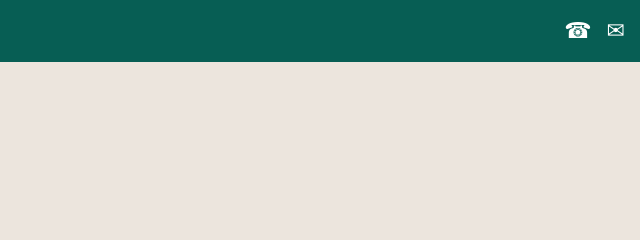
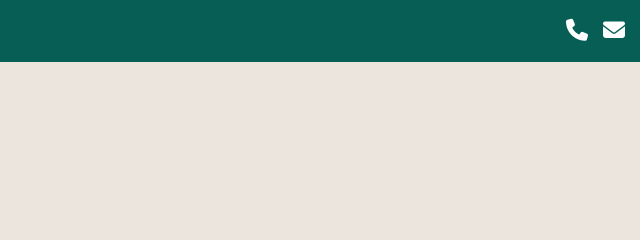
Before and after one commit to KgosiS/portfoliochatbot, a website: page public/index.html in a window 1280 px wide. Shown: the top 240 px of the page, 640-1280 px from the left. Drawn offline with Linux system fonts and the light colour scheme; a small style sheet from the web is missing.

Commit message:
Update index.html

```diff
--- a/public/index.html
+++ b/public/index.html
@@ -9,6 +9,8 @@
 <meta property="og:description" content="Chat with Kgosi Sebako’s CV chatbot! Ask about skills, projects, education, and achievements.">
 <meta property="og:image" content="https://i.postimg.cc/nz8tMc9Z/628a4b0d-d1c4-487d-8ac8-22a03878b9e0.jpg">
 <meta property="og:url" content="https://your-gh-pages-url-here/">
+
+<link rel="stylesheet" href="https://cdnjs.cloudflare.com/ajax/libs/font-awesome/6.5.2/css/all.min.css" integrity="sha512-SnH5WK+bZxgPHs44uWIX+LLMDJqC6YJpYmYw6tE8K9S+lJ3P8Tj4g8K9g5/F6z8pI9o4t5/g2s/q8T2d4uG6g==" crossorigin="anonymous" referrerpolicy="no-referrer" />
 
 <style>
 body { margin:0; font-family:Arial,sans-serif; background:#ece5dd; display:flex; flex-direction:column; height:100vh; }
@@ -36,6 +38,7 @@ body { margin:0; font-family:Arial,sans-serif; background:#ece5dd; display:flex;
   gap:15px;
   align-items:center;
 }
+/* Adjusted font size for Font Awesome icons if needed, but keeping original for general look */
 .header-icons a {
   color:white;
   font-size:22px;
@@ -103,9 +106,9 @@ body { margin:0; font-family:Arial,sans-serif; background:#ece5dd; display:flex;
   </div>
 
   <div class="header-icons">
-    <a href="tel:+27774986080">&#9742;</a>
+    <a href="tel:+27774986080"><i class="fas fa-phone"></i></a>
 
-    <a href="mailto:sebakokgosi@gmail.com">&#9993;</a>
+    <a href="mailto:sebakokgosi@gmail.com"><i class="fas fa-envelope"></i></a>
   </div>
 
 </div>
@@ -177,7 +180,7 @@ function addMessage(text, type){
   const div = document.createElement("div");
   div.className = "message " + type;
 
-  // Convert markdown bold **text** to HTML <strong>text</strong>
+  // Convert markdown bold **text** to HTML <strong>text</strong> (Retained from previous fix)
   let formattedText = text.replace(/\*\*(.*?)\*\*/g, '<strong>$1</strong>');
 
   div.innerHTML = formattedText;
```
